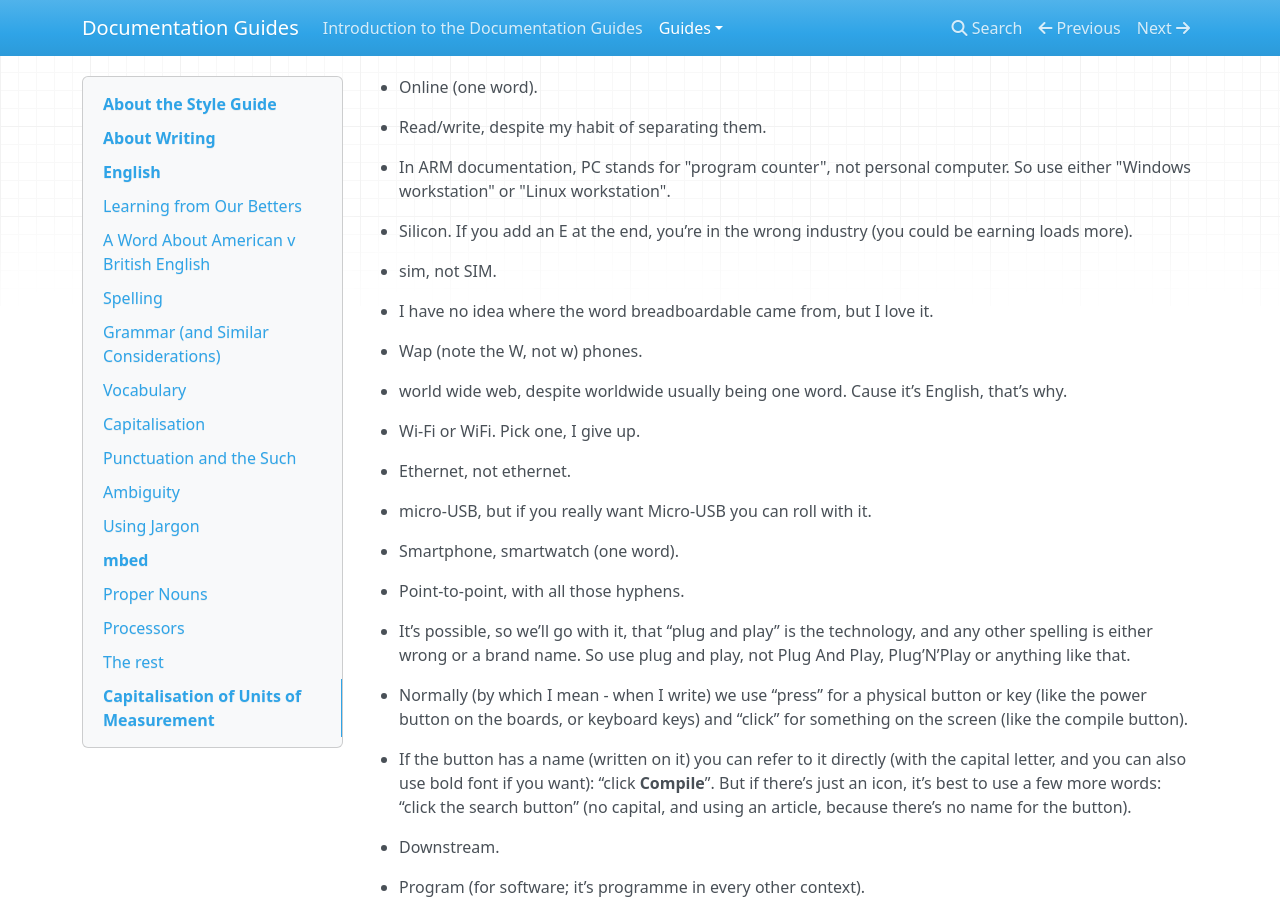
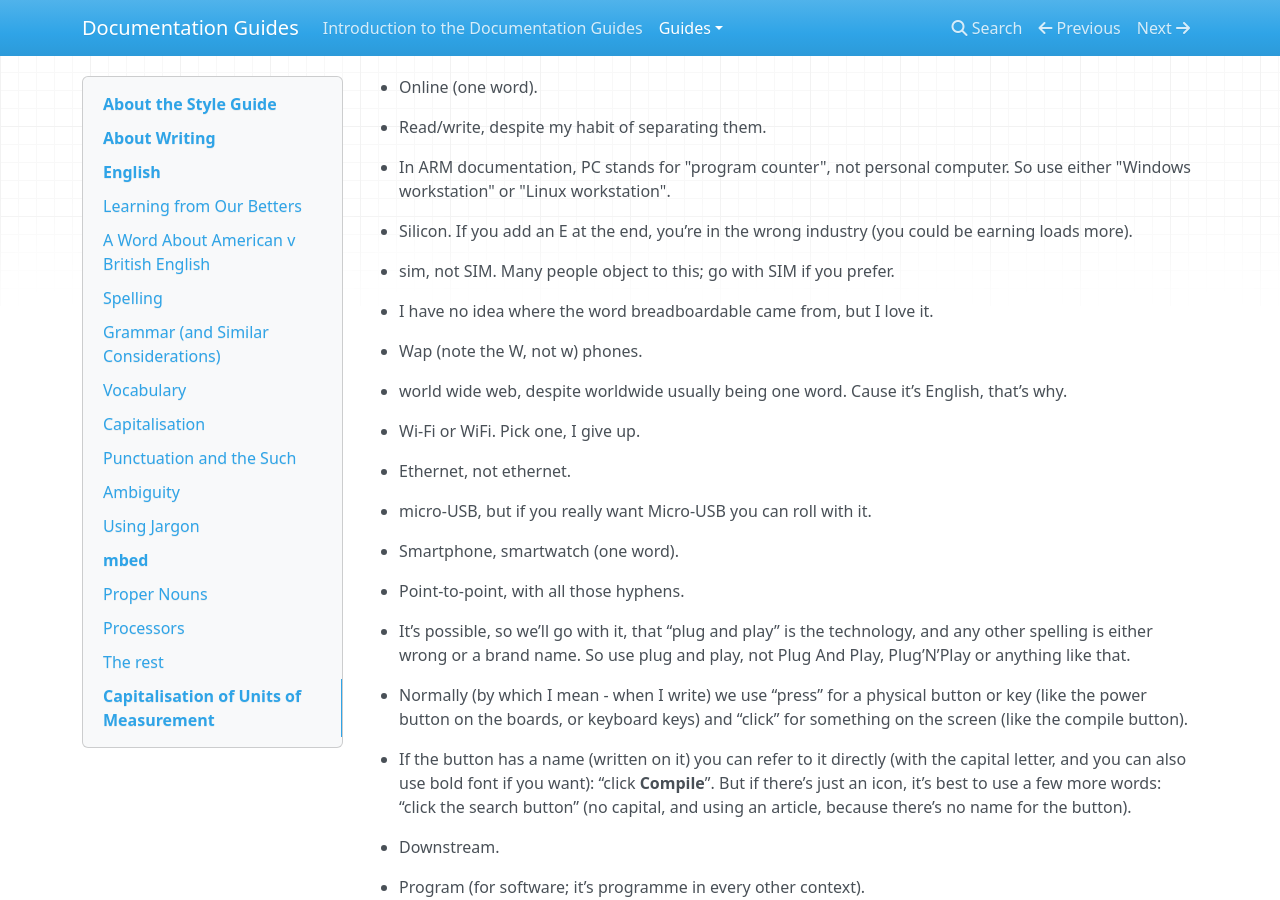
Before and after one commit to JoeTheGuitarist/documentation_docs, an MkDocs documentation site: the page built from Docs/style_guide.md, in a window 1280 px wide and 900 px high, scrolled down 12112 px. Built offline with MkDocs 1.6.1, drawn with Linux system fonts in a browser that asks for light colours; nearby versions of some CDN libraries; old or Windows-style settings are respelled for this version of MkDocs.

Commit message:
sim vs SIM

```diff
--- a/Docs/style_guide.md
+++ b/Docs/style_guide.md
@@ -398,7 +398,7 @@ You can only use processor names as adjectives or adverbs. For example, refer to
 
 * Silicon. If you add an E at the end, you’re in the wrong industry (you could be earning loads more).
 
-* sim, not SIM.
+* sim, not SIM. Many people object to this; go with SIM if you prefer.
 
 * I have no idea where the word breadboardable came from, but I love it.
 
```
